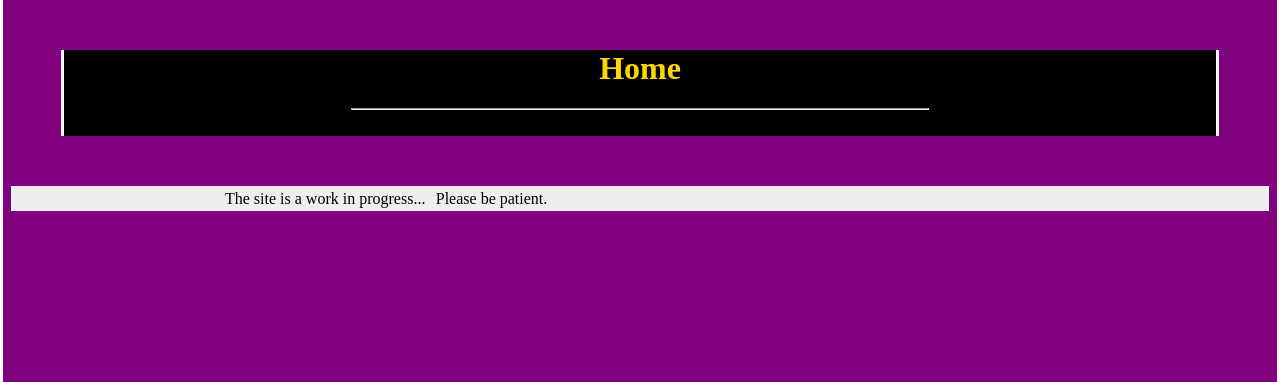
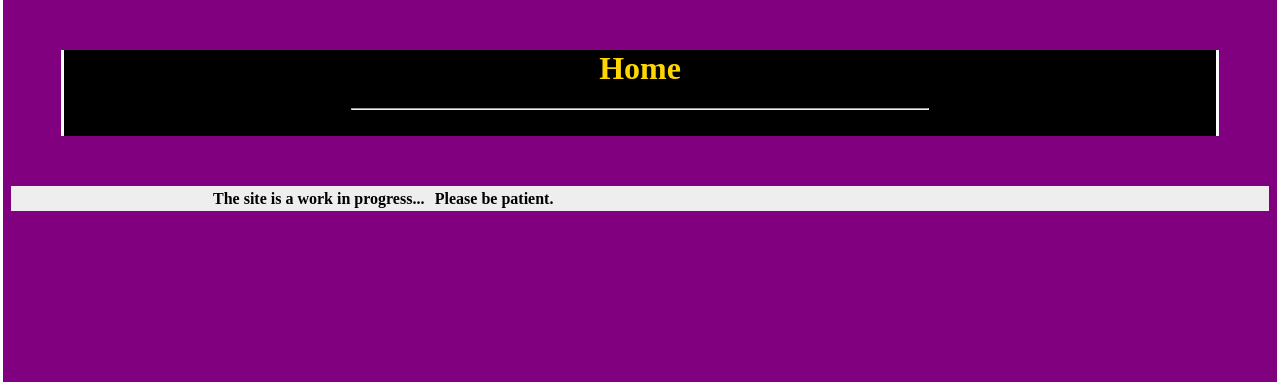
Before and after one commit to D4RKW1NT3R/RISK, a Flask app: page / in a window 1280 px wide. Shown: the top 382 px of the page. Run offline with Flask 2, Linux system fonts and the light colour scheme.

Commit message:
making the words in the ticker box bolded.

```diff
--- a/templates/pages/home.html
+++ b/templates/pages/home.html
@@ -20,8 +20,8 @@
     <div class="tcontainer">
       <div class="ticker-wrap">
         <div class="ticker-move">
-          <div class="ticker-item"><bold>The site is a work in progress...</bold></div>
-          <div class="ticker-item"><bold>Please be patient.</bold></div></div></div></div>
+          <div class="ticker-item"><b>The site is a work in progress...</b></div>
+          <div class="ticker-item"><b>Please be patient.</b></div></div></div></div>
       <!--End of ticker box-->
 
 
```
